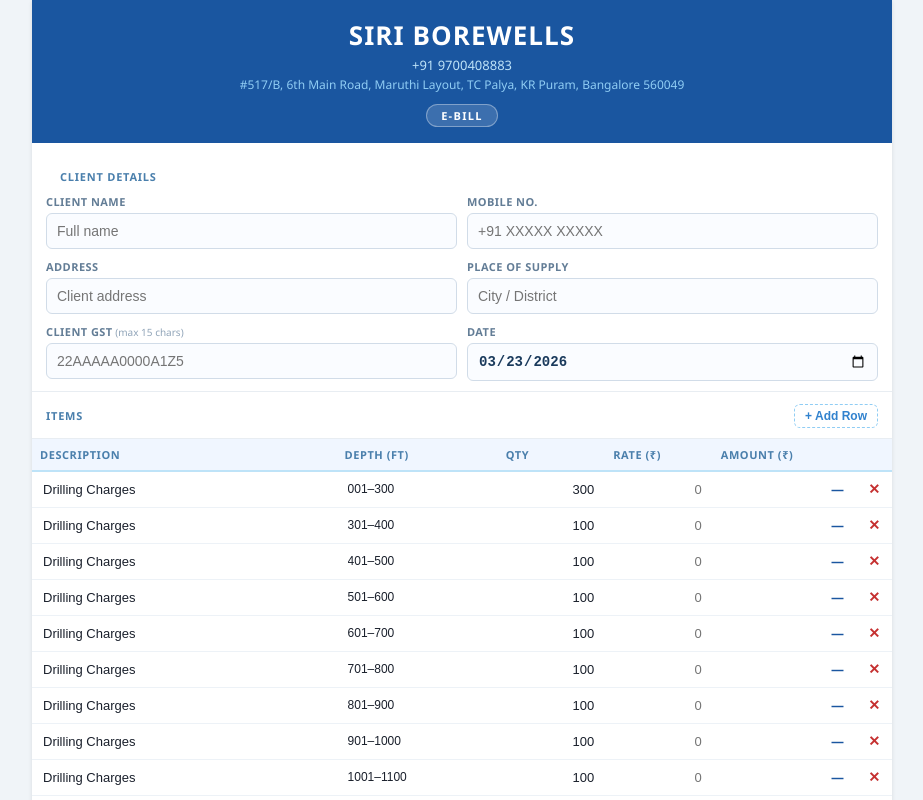
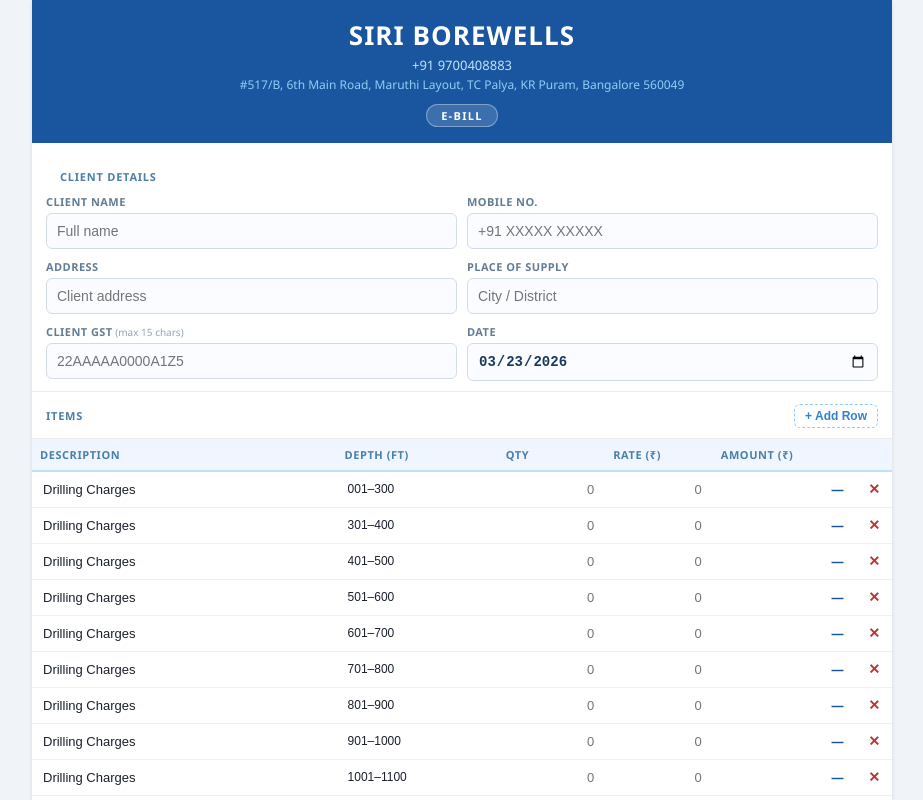
Before and after one commit to LeelaPrasad2710/BorewellInvoice-Siri, a React (Create React App) app: page / in a window 1280 px wide. Shown: the top 800 px of the page, without its empty margins (178-1101 px from the left). Built offline with nearby package versions, Linux system fonts and the light colour scheme.

Commit message:
Remove auto-fill qty from depth on mount
Removed auto-fill functionality for quantity based on depth on component mount.

```diff
--- a/src/InvoiceGenerator.js
+++ b/src/InvoiceGenerator.js
@@ -149,15 +149,7 @@
       companyName, companyPhone, companyAddress,
       bankName, bankBranch, bankAcName, bankAcNo, bankIfsc]);
 
-  /* ── auto-fill qty from depth on mount ── */
-  useEffect(() => {
-    setRows(prev => prev.map(row => {
-      if (!row.depth || row.qty !== "") return row;
-      const range = parseDepthRange(row.depth);
-      if (!range) return row;
-      return { ...row, qty: String(range.hi - range.lo + 1) };
-    }));
-  }, []);
+
 
   /* ── row handlers ── */
   const updateRow = (i, field, val) =>
```
